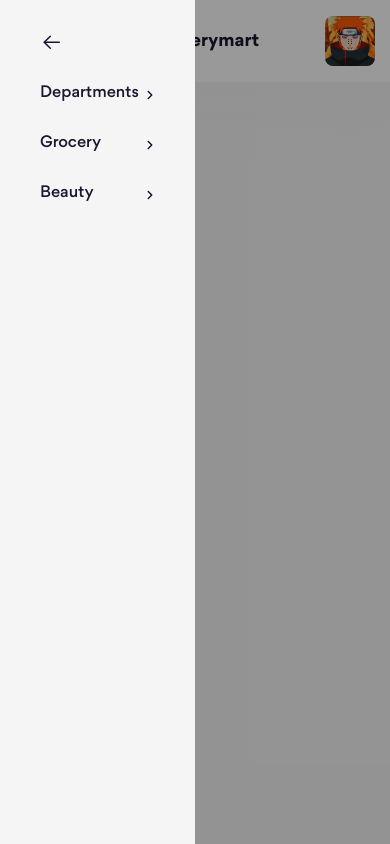
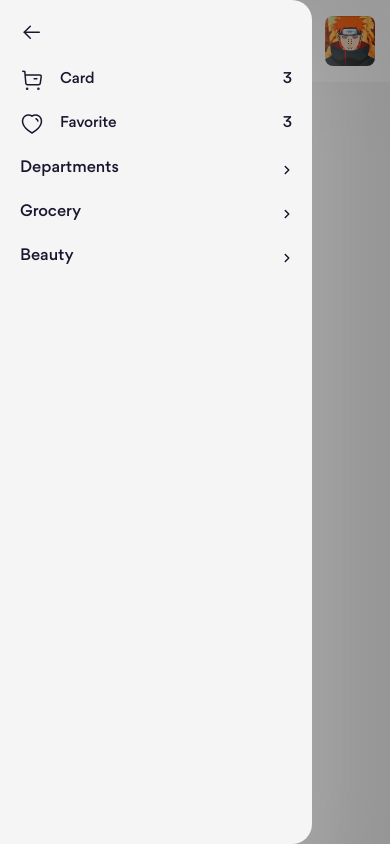
Before and after one commit to Geinjr/f8--project-05, a website: page index.html in a window 390 px wide. Drawn offline with Linux system fonts and the light colour scheme.

Commit message:
Responsive phần Navbar #5

```diff
--- a/scss/layout/_header.scss
+++ b/scss/layout/_header.scss
@@ -41,14 +41,17 @@
         z-index: 9;
 
         margin-left: 0;
+
+        border-radius: 0px 20px 20px 0px;
         padding: 20px 0;
-        background: whitesmoke;
+        background: var(--sidebar-bg);
 
         translate: -100%;
         transition: translate 0.5s;
 
         &.show {
             translate: 0;
+            box-shadow: 0px 40px 90px 20px var(--sidebar-shadow);
         }
 
         &.show ~ &__overlay {
@@ -57,12 +60,20 @@
         }
     }
 
+    @include abstracts.breakpoint(sm) {
+        inset: 0 20% 0 0;
+    }
+
     &__close-btn {
         display: none;
 
         @include abstracts.breakpoint(lg) {
             display: block;
             padding: 10px 40px;
+        }
+
+        @include abstracts.breakpoint(sm) {
+            padding: 0px 20px 10px;
         }
     }
 
@@ -89,7 +100,15 @@
             align-items: flex-start;
 
             overflow-y: auto;
-            height: calc(100% - 26px);
+            height: calc(100% - 40px);
+        }
+
+        @include abstracts.breakpoint(md) {
+            height: calc(100% - 140px);
+        }
+
+        @include abstracts.breakpoint(sm) {
+            height: calc(100% - 120px);
         }
     }
 
@@ -125,6 +144,11 @@
             padding: 0 40px;
             font-size: 1.6rem;
             line-height: 1.5; /* 150% */
+        }
+
+        @include abstracts.breakpoint(sm) {
+            height: 44px;
+            padding: 0 20px;
         }
     }
 
@@ -203,3 +227,29 @@
         cursor: pointer;
     }
 }
+
+.nav-btn {
+    height: 50px;
+    padding: 0 40px;
+    align-items: center;
+
+    @include abstracts.breakpoint(sm) {
+        height: 44px;
+        padding: 0 20px;
+    }
+
+    &__title,
+    &__qnt {
+        font-size: 1.5rem;
+        font-weight: 500;
+        line-height: 1.46; /* 146.667% */
+    }
+
+    &__title {
+        margin-left: 16px;
+    }
+
+    &__qnt {
+        margin-left: auto;
+    }
+}
--- a/scss/theme/_dark.scss
+++ b/scss/theme/_dark.scss
@@ -2,8 +2,8 @@
 
 html.dark {
     --text-color: #ffff;
-    --icon--color: brightness(0) saturate(100%) invert(100%) sepia(0%)
-        saturate(6819%) hue-rotate(123deg) brightness(114%) contrast(108%);
+    --icon--color: brightness(0) saturate(100%) invert(100%) sepia(0%) saturate(6819%) hue-rotate(123deg)
+        brightness(114%) contrast(108%);
     --body-bg: #292e39;
     --header-bg-color: #171c28;
     --top-act-group-bg-color: #292e39;
@@ -17,10 +17,13 @@ html.dark {
     // drop down
     --dropdown-bg-color: #2f3441;
     --dropdown-shawdow-color: rgba(23, 28, 40, 0.4);
-    --dropdown-arrow-color: brightness(0) saturate(100%) invert(16%) sepia(5%)
-        saturate(3215%) hue-rotate(186deg) brightness(88%) contrast(83%);
+    --dropdown-arrow-color: brightness(0) saturate(100%) invert(16%) sepia(5%) saturate(3215%) hue-rotate(186deg)
+        brightness(88%) contrast(83%);
     --top-menu-border-color: #171c28;
-    --menu-column-icon-color: brightness(0) saturate(100%) invert(100%)
-        sepia(87%) saturate(260%) hue-rotate(222deg) brightness(116%)
-        contrast(95%);
+    --menu-column-icon-color: brightness(0) saturate(100%) invert(100%) sepia(87%) saturate(260%) hue-rotate(222deg)
+        brightness(116%) contrast(95%);
+
+    // sidebar
+    --sidebar-bg: #292e39;
+    --sidebar-shadow: 0px 40px 90px 20px rgba(23, 28, 40, 0.4);
 }
--- a/scss/theme/_light.scss
+++ b/scss/theme/_light.scss
@@ -2,8 +2,8 @@
 
 html {
     --text-color: #1a162e;
-    --icon--color: brightness(0) saturate(100%) invert(8%) sepia(13%)
-        saturate(3379%) hue-rotate(212deg) brightness(95%) contrast(95%);
+    --icon--color: brightness(0) saturate(100%) invert(8%) sepia(13%) saturate(3379%) hue-rotate(212deg) brightness(95%)
+        contrast(95%);
     --body-bg: #f6f6f6;
     --header-bg-color: #eee;
     --top-act-group-bg-color: #fff;
@@ -19,4 +19,8 @@ html {
     --dropdown-bg-color: #fff;
     --dropdown-shawdow-color: rgba(200, 200, 200, 0.4);
     --top-menu-border-color: #d2d2d6;
+
+    // sidebar
+    --sidebar-bg: whitesmoke;
+    --sidebar-shadow: rgba(200, 200, 200, 0.4);
 }
--- a/templates/header.html
+++ b/templates/header.html
@@ -13,8 +13,21 @@
         <!-- navbar -->
         <nav id="navbar" class="navbar show">
             <button class="navbar__close-btn js-toggle" toggle-target="#navbar">
-                <img src="./assets/img/category/back-left.svg" alt="" />
+                <img class="icon" src="./assets/img/category/back-left.svg" alt="" />
             </button>
+
+            <a href="" class="nav-btn d-none d-md-flex">
+                <img src="./assets/icons/buy.svg" alt="" class="nav-btn__icon icon" />
+                <span class="nav-btn__title">Card</span>
+                <span class="nav-btn__qnt">3</span>
+            </a>
+
+            <a href="" class="nav-btn d-none d-md-flex">
+                <img src="./assets/icons/heart.svg" alt="" class="nav-btn__icon icon" />
+                <span class="nav-btn__title">Favorite</span>
+                <span class="nav-btn__qnt">3</span>
+            </a>
+
             <ul class="navbar__list js-dropdown-list">
                 <li class="navbar__item">
                     <a href="#!" class="navbar__link">
```
Also changed, not shown: assets/css/main.css, 1 other file.
